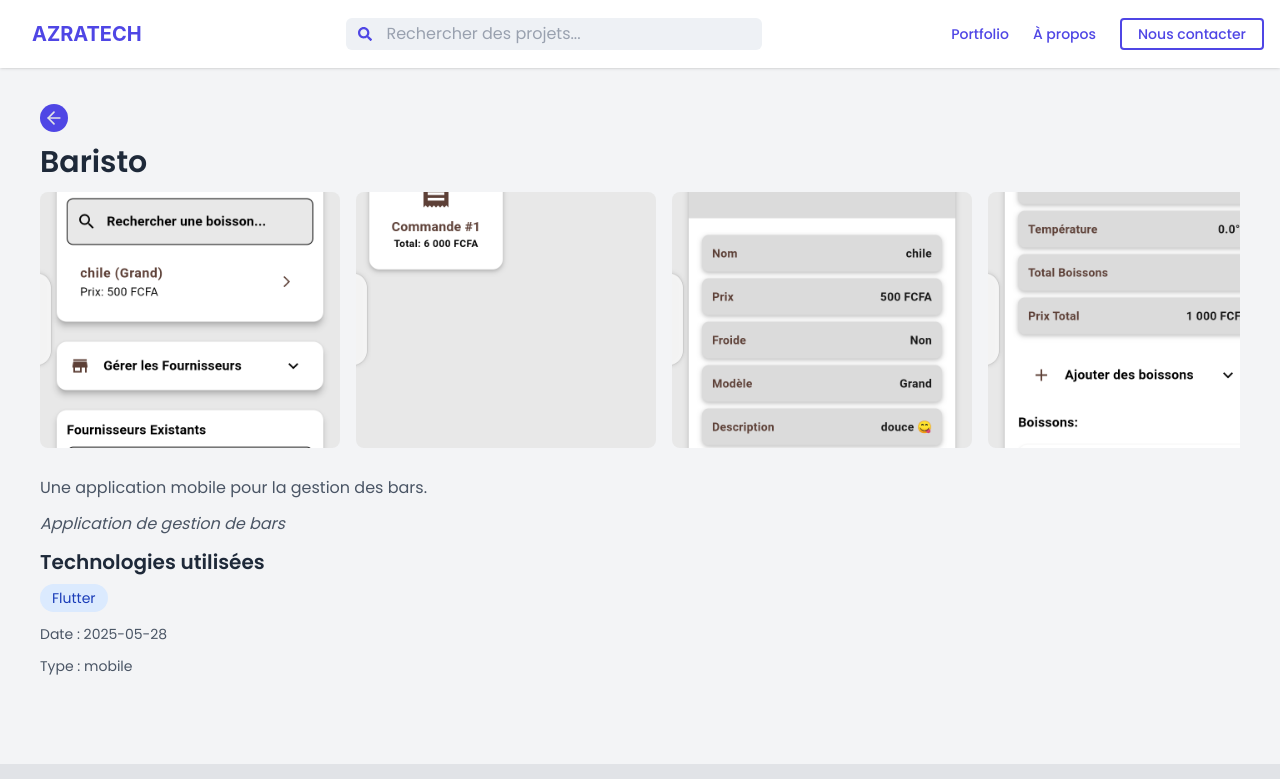
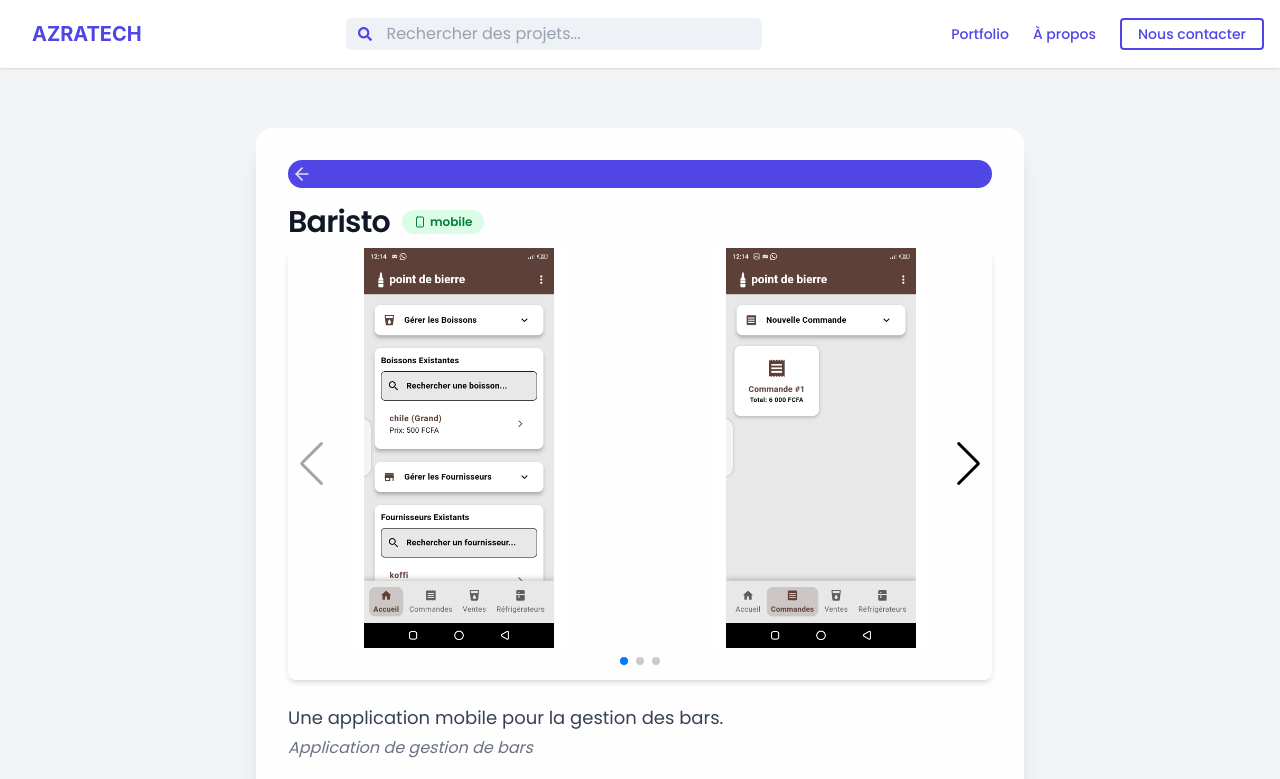
Before and after one commit to twocoderz/ecom.saas, a Next.js app: page /projects/1 in a window 1280 px wide. Shown: the top 779 px of the page. Built offline with nearby package versions, Linux system fonts and the light colour scheme.

Commit message:
Amélioration de la page des détails

```diff
--- a/src/app/projects/[id]/page.js
+++ b/src/app/projects/[id]/page.js
@@ -1,12 +1,14 @@
+"use client";
 import Image from "next/image";
 import Link from "next/link";
-import { FiArrowLeft } from "react-icons/fi";
+import { FiArrowLeft, FiSmartphone, FiMonitor } from "react-icons/fi";
 import MainContent from "@/components/main/MainContent";
 import ProjectImageGallery from "../components/ProjectImageGalery";
 import projectsData from "@/data/projects.json";
+import { use } from "react";
 
 export default function ProjectDetail({ params }) {
-  const id = params.id;
+  const { id } = use(params);
   // Trouver le projet correspondant à l'ID
   const project = projectsData.find((p) => p.id === id);
 
@@ -31,20 +33,30 @@ export default function ProjectDetail({ params }) {
 
   return (
     <MainContent>
-      <section className="flex flex-col items-start gap-3">
+      <section className="max-w-3xl mx-auto bg-white/90 p-8 rounded-2xl shadow-xl mt-6 mb-8">
         <Link
           href="/"
-          className="flex items-center text-[#E1E3E7] bg-[#4F46E5] p-1 rounded-full"
+          className="flex items-center text-[#E1E3E7] bg-[#4F46E5] p-1 rounded-full mb-4"
         >
           <FiArrowLeft size={20} />
         </Link>
-
-        <h1 className="text-3xl font-bold text-gray-800">{project.title}</h1>
-        <ProjectImageGallery images={project.images} />
-        <p className="text-gray-600">{project.description}</p>
-        <p className="text-gray-600 italic">{project.details}</p>
-        <div>
-          <h2 className="text-xl font-semibold text-gray-800 mb-2">
+        <div className="flex items-center gap-3 mb-2">
+          <h1 className="text-3xl font-extrabold text-gray-900 tracking-tight">
+            {project.title}
+          </h1>
+          <span className={`inline-flex items-center gap-1 px-3 py-1 rounded-full text-xs font-semibold ${project.type === 'mobile' ? 'bg-green-100 text-green-700' : 'bg-blue-100 text-blue-700'}`}>
+            {project.type === 'mobile' ? <FiSmartphone /> : <FiMonitor />} {project.type}
+          </span>
+        </div>
+        <div className="mb-6">
+          <ProjectImageGallery images={project.images} type={project.type} />
+        </div>
+        <div className="mb-4">
+          <p className="text-gray-700 text-lg mb-1">{project.description}</p>
+          <p className="text-gray-500 italic text-base">{project.details}</p>
+        </div>
+        <div className="mb-4">
+          <h2 className="text-lg font-semibold text-gray-800 mb-1">
             Technologies utilisées
           </h2>
           <ul className="flex flex-wrap gap-2">
@@ -58,18 +70,20 @@ export default function ProjectDetail({ params }) {
             ))}
           </ul>
         </div>
-        <p className="text-gray-600 text-sm">Date : {project.date}</p>
-        <p className="text-gray-600 text-sm">Type : {project.type}</p>
+        <div className="flex gap-6 mb-2 text-sm text-gray-600">
+          <span>Date : <span className="font-medium text-gray-800">{project.date}</span></span>
+          <span>Type : <span className="font-medium text-gray-800">{project.type}</span></span>
+        </div>
         {project.liveUrl && (
-          <div>
-            <h2 className="text-xl font-semibold text-gray-800 mb-2">
+          <div className="mt-4">
+            <h2 className="text-lg font-semibold text-gray-800 mb-2">
               Voir le projet
             </h2>
             <Link
               href={project.liveUrl}
               target="_blank"
               rel="noopener noreferrer"
-              className="inline-block bg-blue-600 text-white px-4 py-2 rounded hover:bg-blue-700"
+              className="inline-block bg-blue-600 text-white px-4 py-2 rounded hover:bg-blue-700 shadow"
             >
               Visiter le site
             </Link>
--- a/src/app/projects/components/ProjectImageGalery.js
+++ b/src/app/projects/components/ProjectImageGalery.js
@@ -1,21 +1,70 @@
+"use client";
+import { useState, use } from 'react';
 import Image from 'next/image';
+import { Swiper, SwiperSlide } from 'swiper/react';
+import 'swiper/css';
+import 'swiper/css/navigation';
+import 'swiper/css/pagination';
+import { Navigation, Pagination } from 'swiper/modules';
 
-export default function ProjectImageGallery({ images }) {
+export default function ProjectImageGallery({ images, type = 'web' }) {
+  const [lightboxIndex, setLightboxIndex] = useState(null);
+
   return (
-    <div className="relative w-full">
-      <div className="grid grid-flow-col auto-cols-[300px] gap-4 overflow-x-auto pb-4 scroll-smooth">
+    <div className="w-full">
+      <Swiper
+        modules={[Navigation, Pagination]}
+        spaceBetween={20}
+        slidesPerView={type === 'mobile' ? 2 : 2.5}
+        navigation
+        pagination={{ clickable: true }}
+        className="rounded-lg shadow-md swiper"
+        style={{ paddingBottom: '2rem' }}
+      >
         {images.map((image, index) => (
-          <div key={index} className="w-full h-64 relative">
+          <SwiperSlide key={index}>
+            <div
+              className="relative cursor-pointer group"
+              style={{ height: type === 'mobile' ? 400 : 250 }}
+              onClick={() => setLightboxIndex(index)}
+            >
+              <Image
+                src={image.url}
+                alt={image.alt || `Image ${index + 1} du projet`}
+                fill
+                className="object-contain rounded-lg group-hover:scale-105 transition-transform duration-200 bg-white"
+                sizes="(max-width: 768px) 90vw, 400px"
+                style={{
+                  maxWidth: type === 'mobile' ? 220 : 400,
+                  margin: '0 auto',
+                  height: '100%',
+                  width: '100%',
+                }}
+              />
+            </div>
+          </SwiperSlide>
+        ))}
+      </Swiper>
+      {/* Lightbox */}
+      {lightboxIndex !== null && (
+        <div className="fixed inset-0 z-50 flex items-center justify-center bg-black bg-opacity-80" onClick={() => setLightboxIndex(null)}>
+          <div className="relative max-w-full max-h-full p-4" onClick={e => e.stopPropagation()}>
             <Image
-              src={image.url}
-              alt={image.alt || `Image ${index + 1} du projet`}
-              width={300}
-              height={400}
-              className="w-full h-full object-cover rounded-lg"
+              src={images[lightboxIndex].url}
+              alt={images[lightboxIndex].alt || `Image ${lightboxIndex + 1} du projet`}
+              width={type === 'mobile' ? 320 : 800}
+              height={type === 'mobile' ? 600 : 600}
+              className="object-contain rounded-lg shadow-lg bg-white"
             />
+            <button
+              className="absolute top-2 right-2 bg-gray-800 text-white rounded-full px-2 py-1 text-lg"
+              onClick={() => setLightboxIndex(null)}
+            >
+              ×
+            </button>
           </div>
-        ))}
-      </div>
+        </div>
+      )}
     </div>
   );
 }
```
